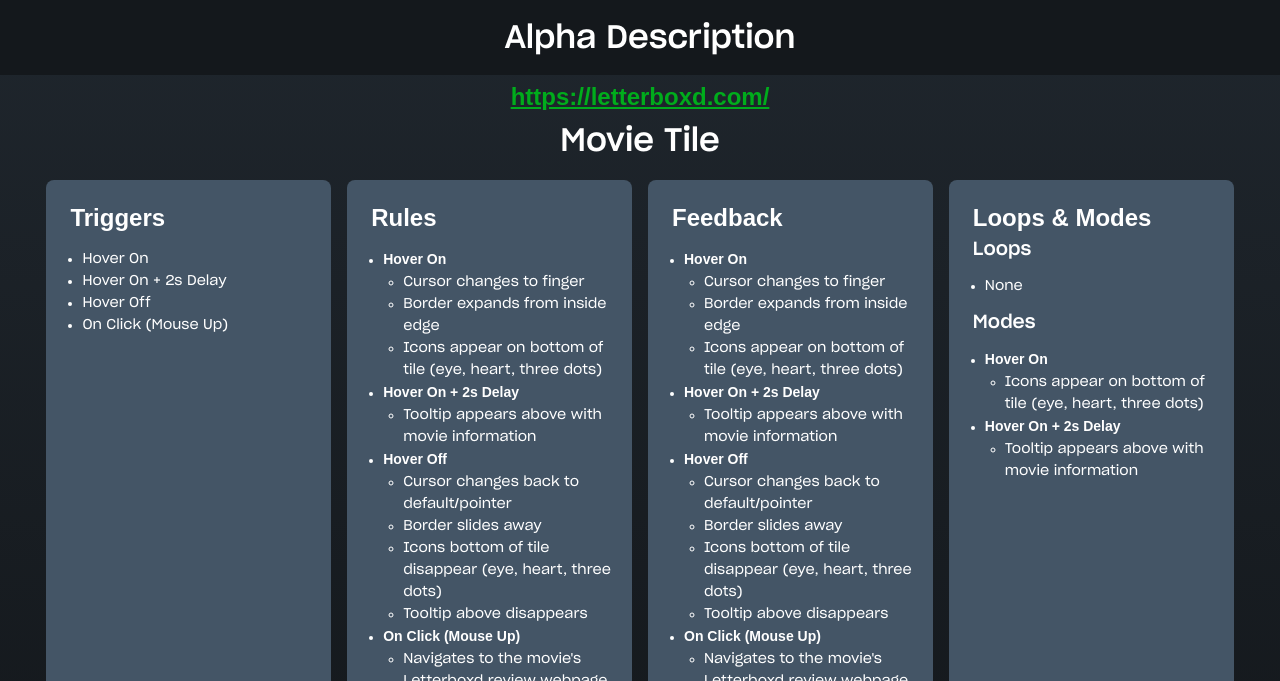
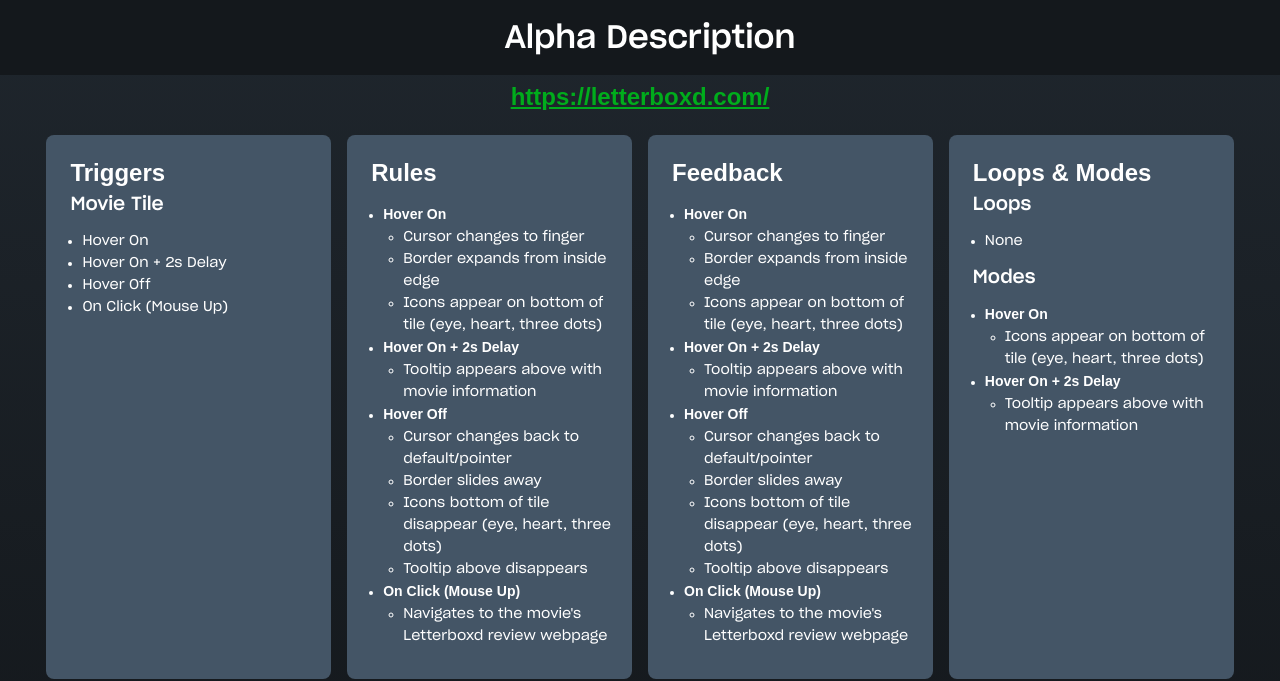
Before and after one commit to OliviaKnestaut/idm222-ojk25, a plain HTML site: page idm241/alpha.html in a window 1280 px wide. Shown: the top 681 px of the page. Drawn offline with Linux system fonts and the light colour scheme; a web font is replaced by a local one.

Commit message:
Added object name to triggers

```diff
--- a/idm241/alpha.html
+++ b/idm241/alpha.html
@@ -14,12 +14,12 @@
 
     <section class="link">
         <h2><a href="https://letterboxd.com/" target="_blank">https://letterboxd.com/</a></h2>
-        <h1>Movie Tile</h1>
     </section>
 
     <section class="description">
         <div>
             <h2>Triggers</h2>
+            <h3>Movie Tile</h3>
             <ul>
                 <li>Hover On</li>
                 <li>Hover On + 2s Delay</li>
```
Also changed, not shown: idm241/alpha/build.html (+1 -0 lines).
